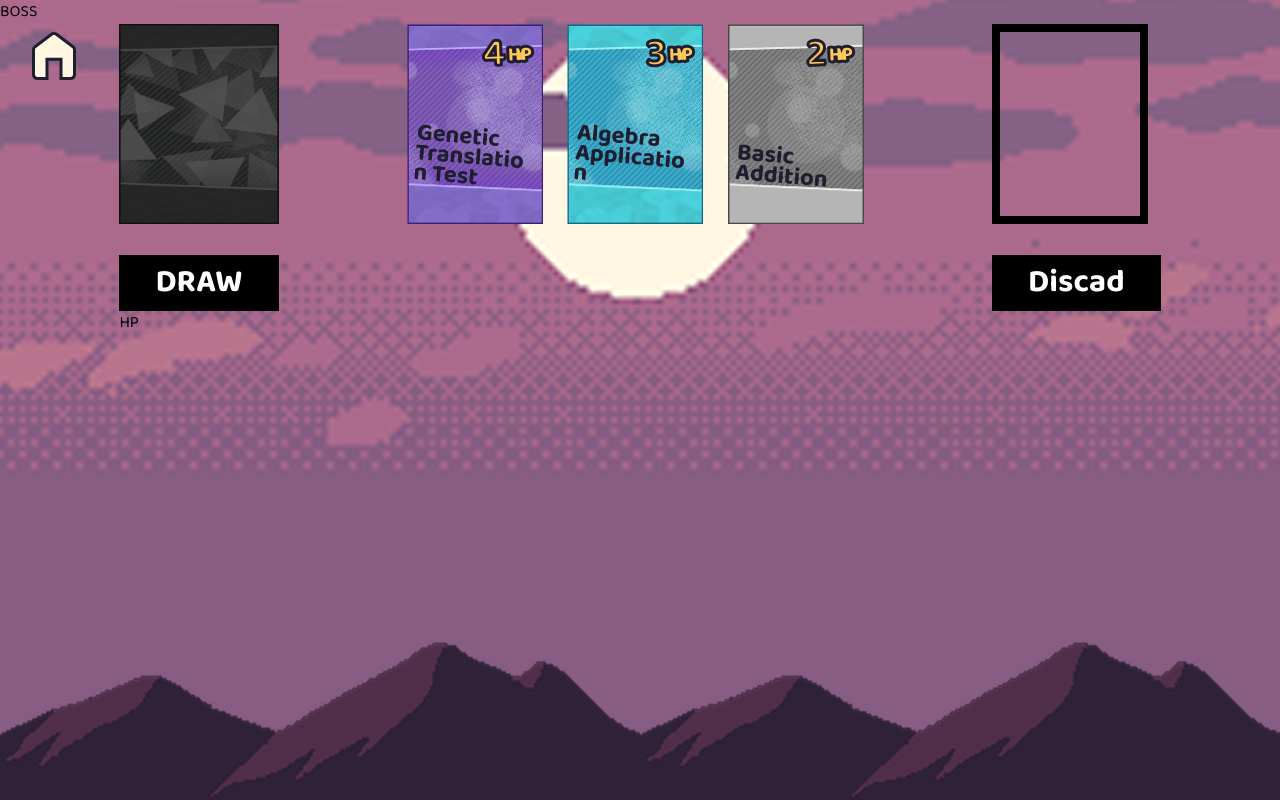
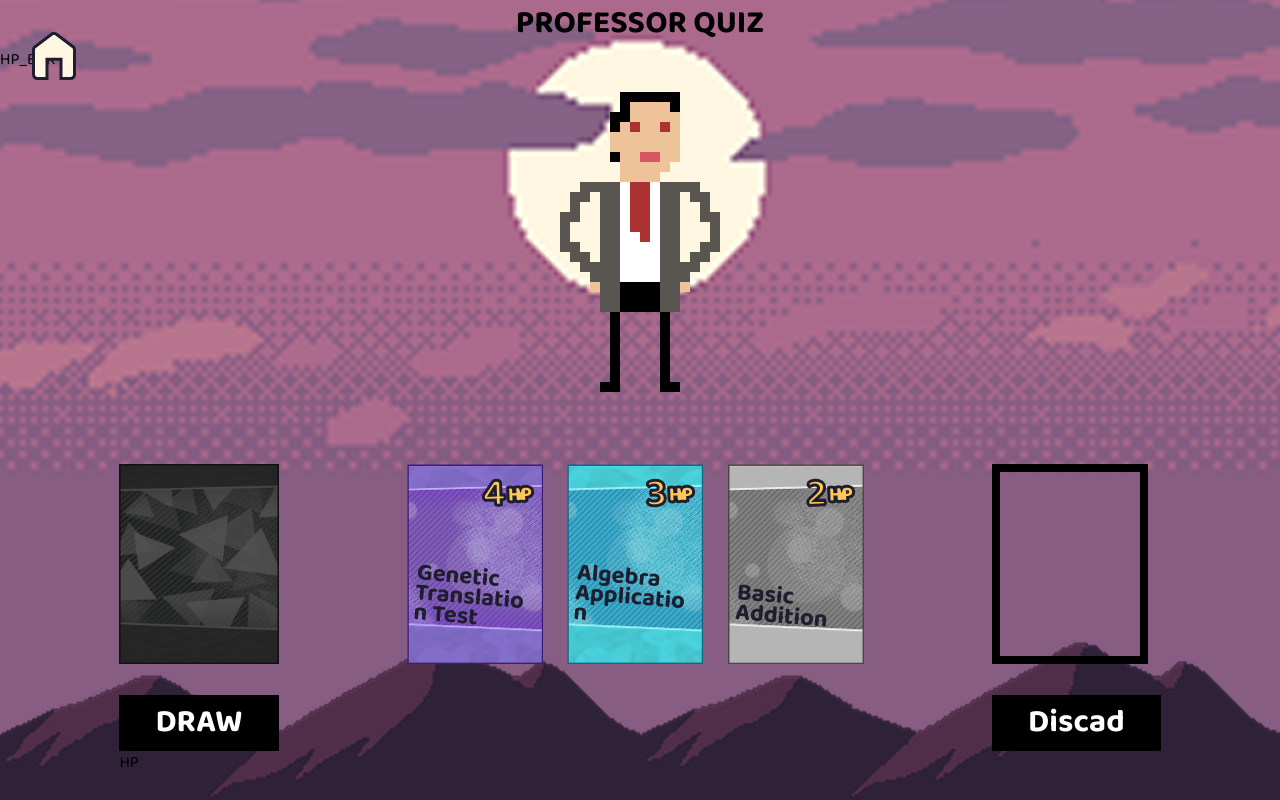
Before and after one commit to YuChan707/balatro, a React (Vite) app in the folder frontend/: page / in a window 1280 px wide. Both pictures are taken after a click on the button "Play". Built offline with nearby package versions, Linux system fonts and the light colour scheme; a web font is replaced by a local one.

Commit message:
mod: selected card cancel button

```diff
--- a/frontend/src/components/game.jsx
+++ b/frontend/src/components/game.jsx
@@ -6,6 +6,7 @@ import { shuffle } from "./../utils/index";
 import CardFlip from "./CardboardQuestion";
 import homeIcon from "./../assets/homeIcon.svg";
 import Button from "./button";
+import boss from "./../assets/first.png";
 
 const MAX_HAND = 3;
 
@@ -15,7 +16,7 @@ function Game({ cards, setInGame }) {
   const [discardPile, setDiscardPile] = useState(null);
   const [turn, setTurn] = useState("player");
   const [round, setRound] = useState(1);
-  const [selectedCard, setSelectedCard] = useState({});
+  const [selectedCard, setSelectedCard] = useState(null);
 
   const draw = () => {
     if (drawPile) {
@@ -56,13 +57,13 @@ function Game({ cards, setInGame }) {
 
   return (
     <div
-      className="h-screen w-screen bg-center bg-no-repeat bg-cover flex flex-col"
+      className="h-screen w-screen bg-center bg-no-repeat bg-cover flex flex-col gap-[72px]"
       style={{
         backgroundImage: `url(${bg})`,
       }}
     >
-      {selectedCard.card_name ? (
-        <div className="flex items-center justify-center h-full">
+      {selectedCard ? (
+        <div className="flex items-center justify-center h-full flex-col gap-[82px]">
           <CardFlip
             data={selectedCard}
             onAnswer={() => {
@@ -70,10 +71,21 @@ function Game({ cards, setInGame }) {
             }}
             onNext={() => {}}
           />
+          <Button onClick={() => setSelectedCard(null)} text={"Cancel"} />
         </div>
       ) : (
         <>
-          <div>BOSS</div>
+          <div className="flex flex-col">
+            <span className="font-bold text-black text-center text-[32px]">
+              PROFESSOR QUIZ
+            </span>
+            HP_BAR
+            <img
+              src={boss}
+              alt="boss"
+              className="h-[320px] w-auto object-contain"
+            />
+          </div>
 
           <div className="flex flex-col self-center">
             <div className="flex gap-[128px]">
```
